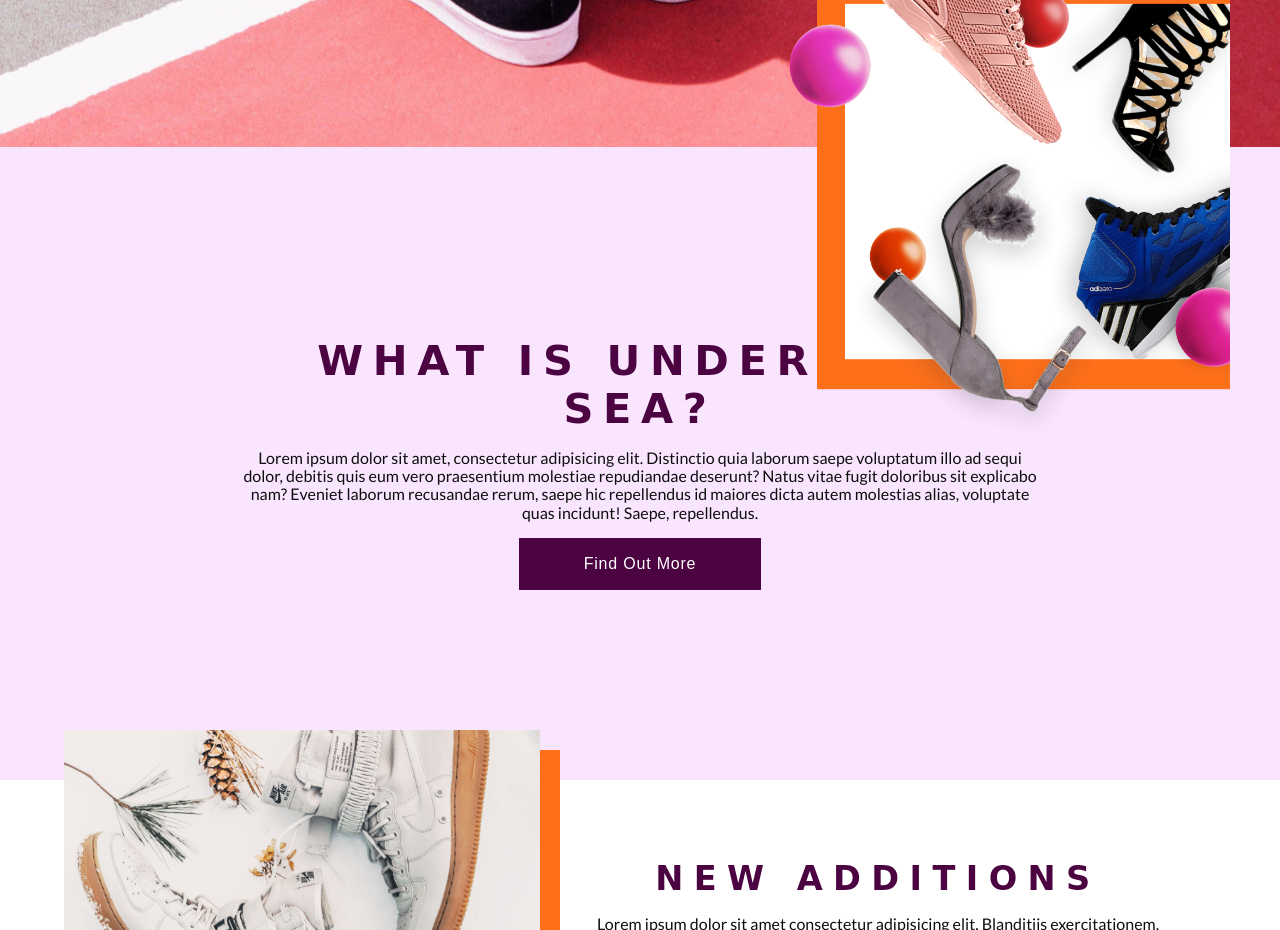
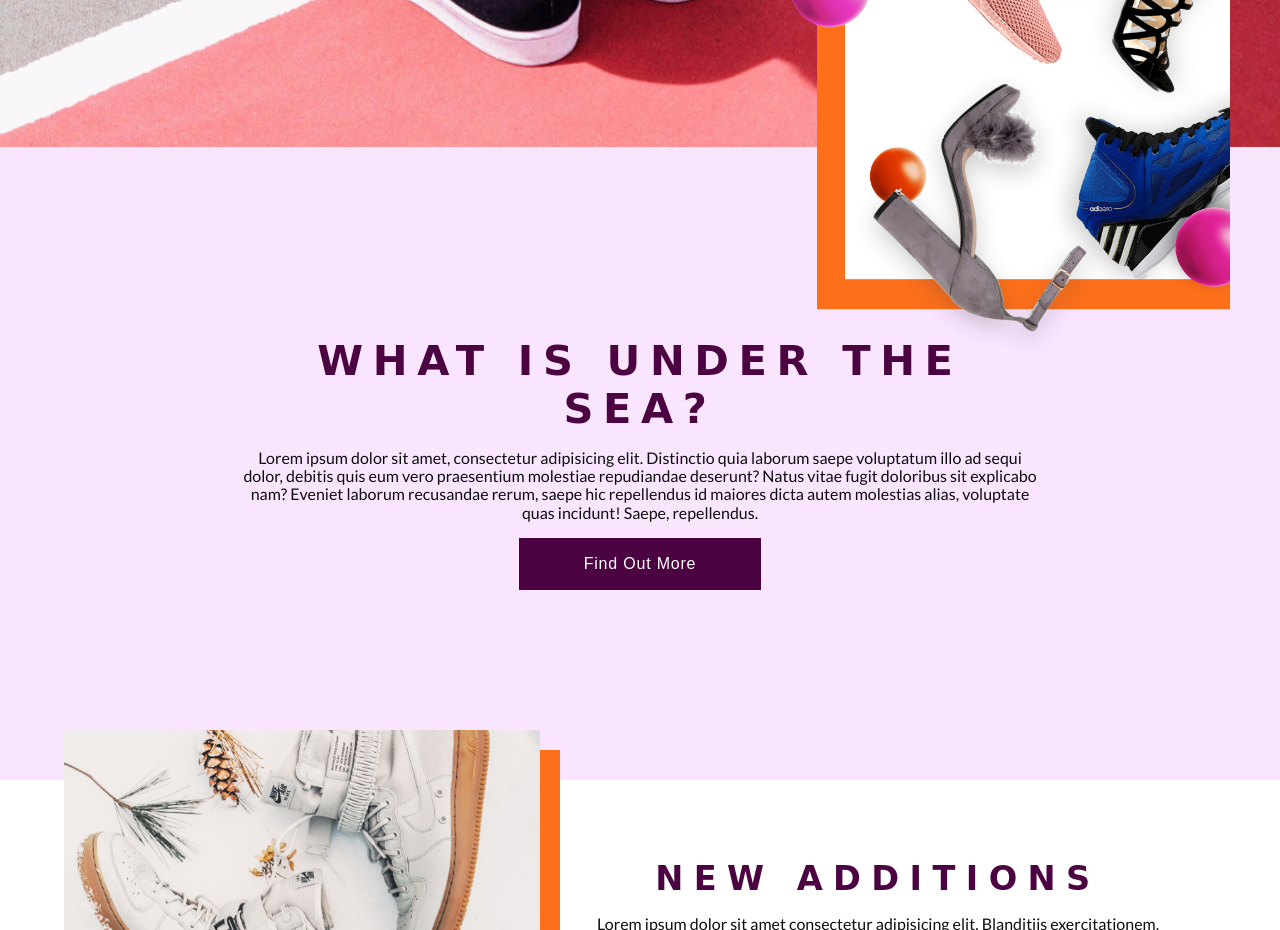
Before and after one commit to davetyson/project-1, a plain HTML site: page index.html in a window 1280 px wide. Shown: the part 653-1583 px from the top of the page. Drawn offline with Linux system fonts and the light colour scheme; a web font is replaced by a local one.

Commit message:
fixed a landscape responsive issue on index

```diff
--- a/styles/sass/partials/_index.scss
+++ b/styles/sass/partials/_index.scss
@@ -7,6 +7,9 @@
 
 .header-index {
     background-image: url(../assets/header-image.jpg);
+    // @media only screen and (orientation:landscape) and (max-width: 560px) {
+    //     height: 180vh;
+    // }
     .wrapper {
         position: relative;
         @include mq('phablet'){
@@ -51,7 +54,7 @@ span {
         @include mq('phablet') {
             position: relative;
             padding-top: 80px;
-            top: 35vh;
+            top: 25vh;
             margin-left: auto;
             flex-basis: auto;
         }
@@ -74,6 +77,8 @@ span {
         width: 70%;
         margin: 0 auto;
         padding: 140px 0 140px;
+        position: relative;
+        z-index: 2;
     }
 }
 
```
Also changed, not shown: styles/style.css.
